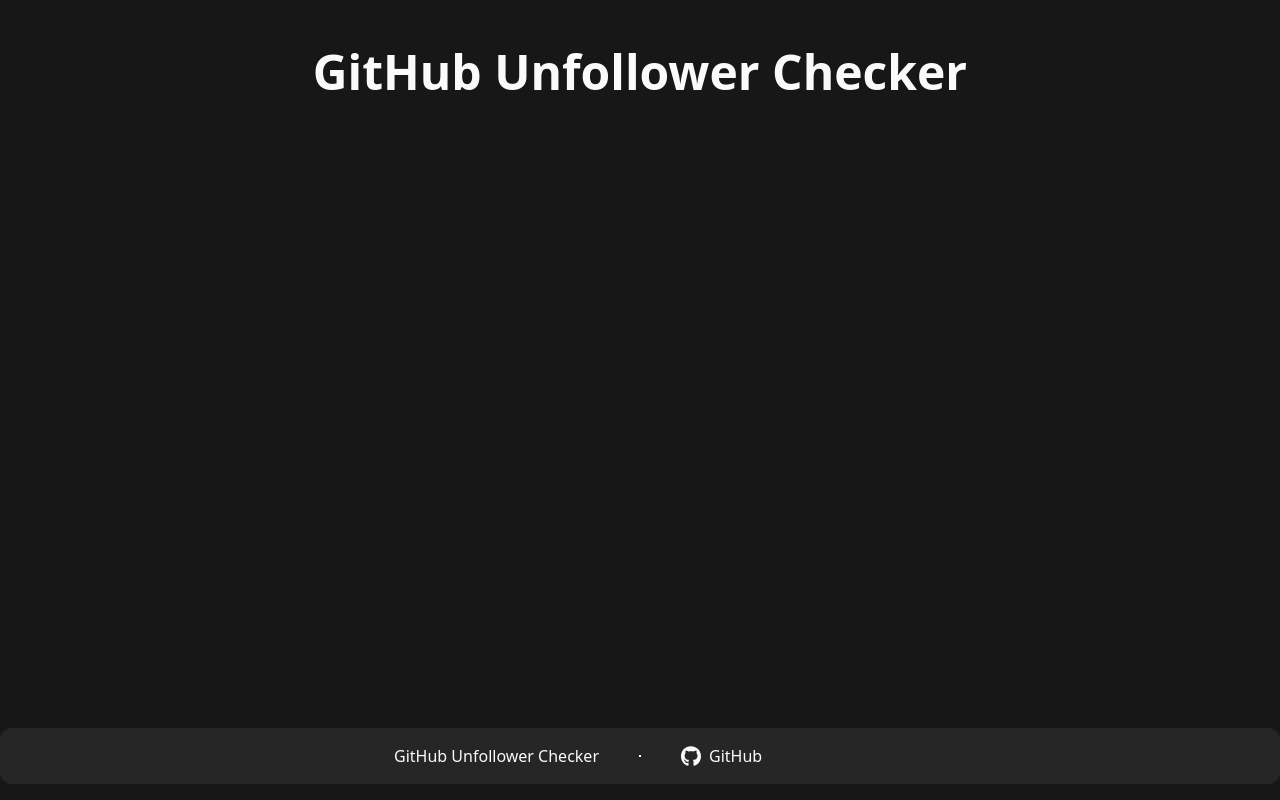
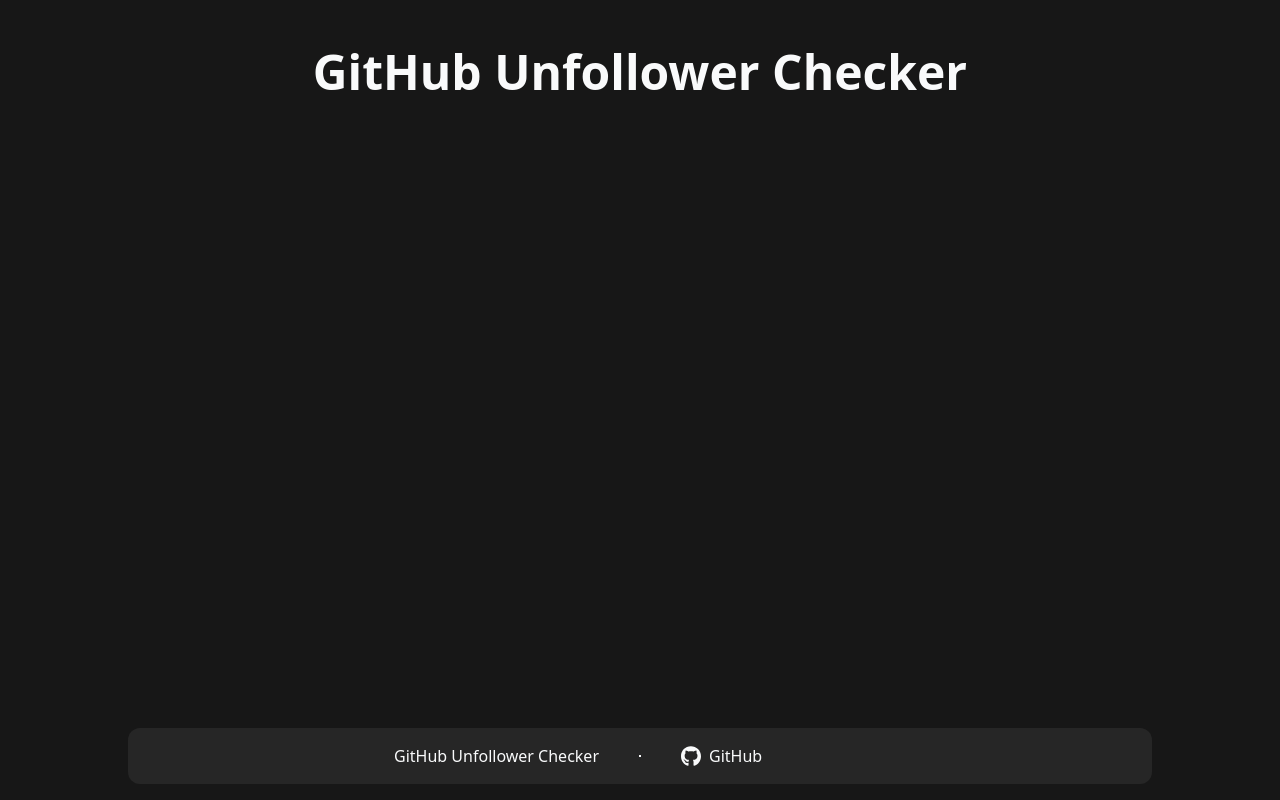
Before and after one commit to black-2u/GitHub-Unfollowers-Checker, a React (Vite) app: page / in a window 1280 px wide. Built offline with nearby package versions, Linux system fonts and the light colour scheme.

Commit message:
style: edit container screens sizes

```diff
--- a/tailwind.config.js
+++ b/tailwind.config.js
@@ -2,7 +2,15 @@
 export default {
   content: ["./index.html", "./src/**/*.{js,ts,jsx,tsx}"],
   theme: {
-    extend: {},
+    extend: {
+      container: {
+        screens: {
+          sm: "640px",
+          md: "768px",
+          lg: "1024px",
+        },
+      },
+    },
   },
   plugins: [],
-}
+};
```
